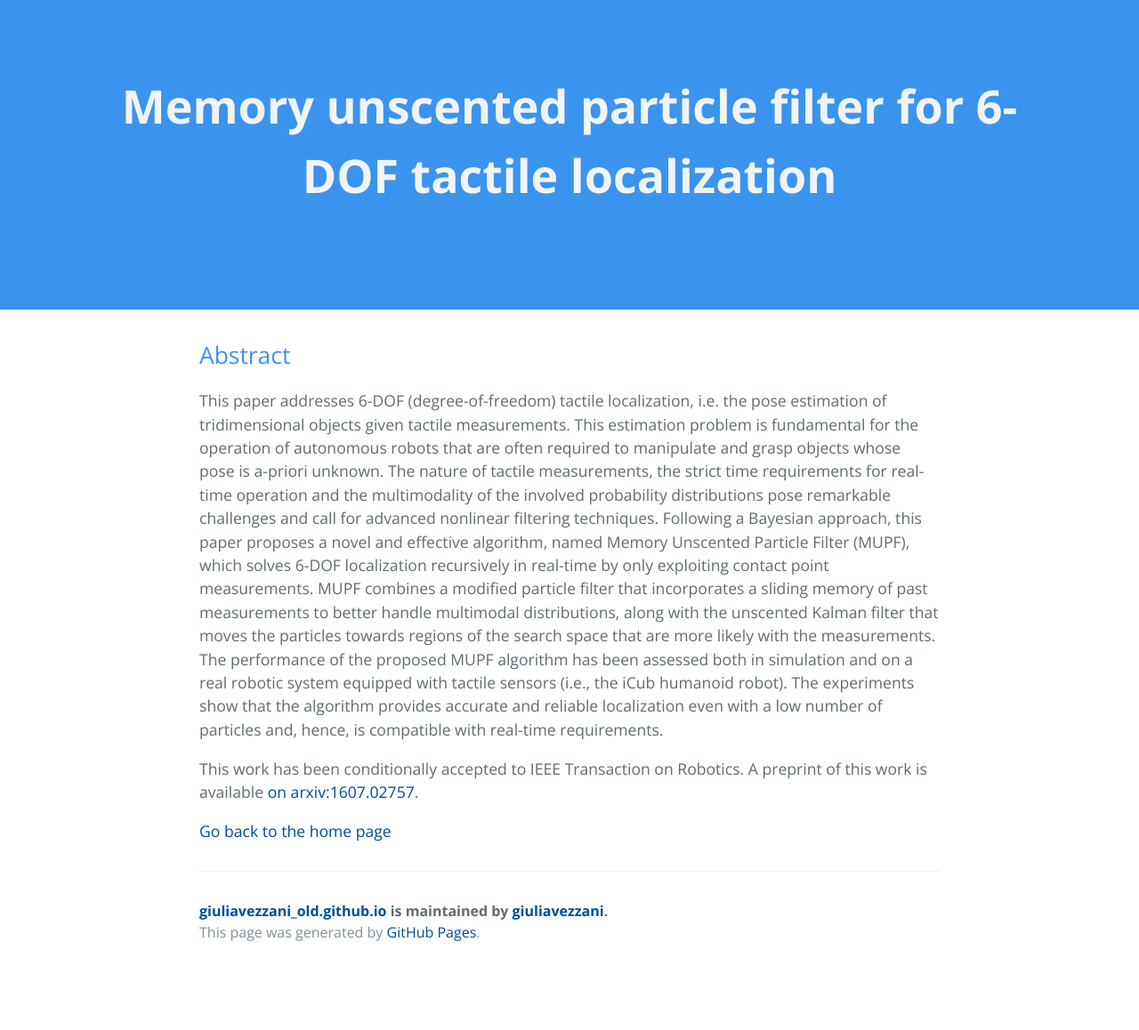
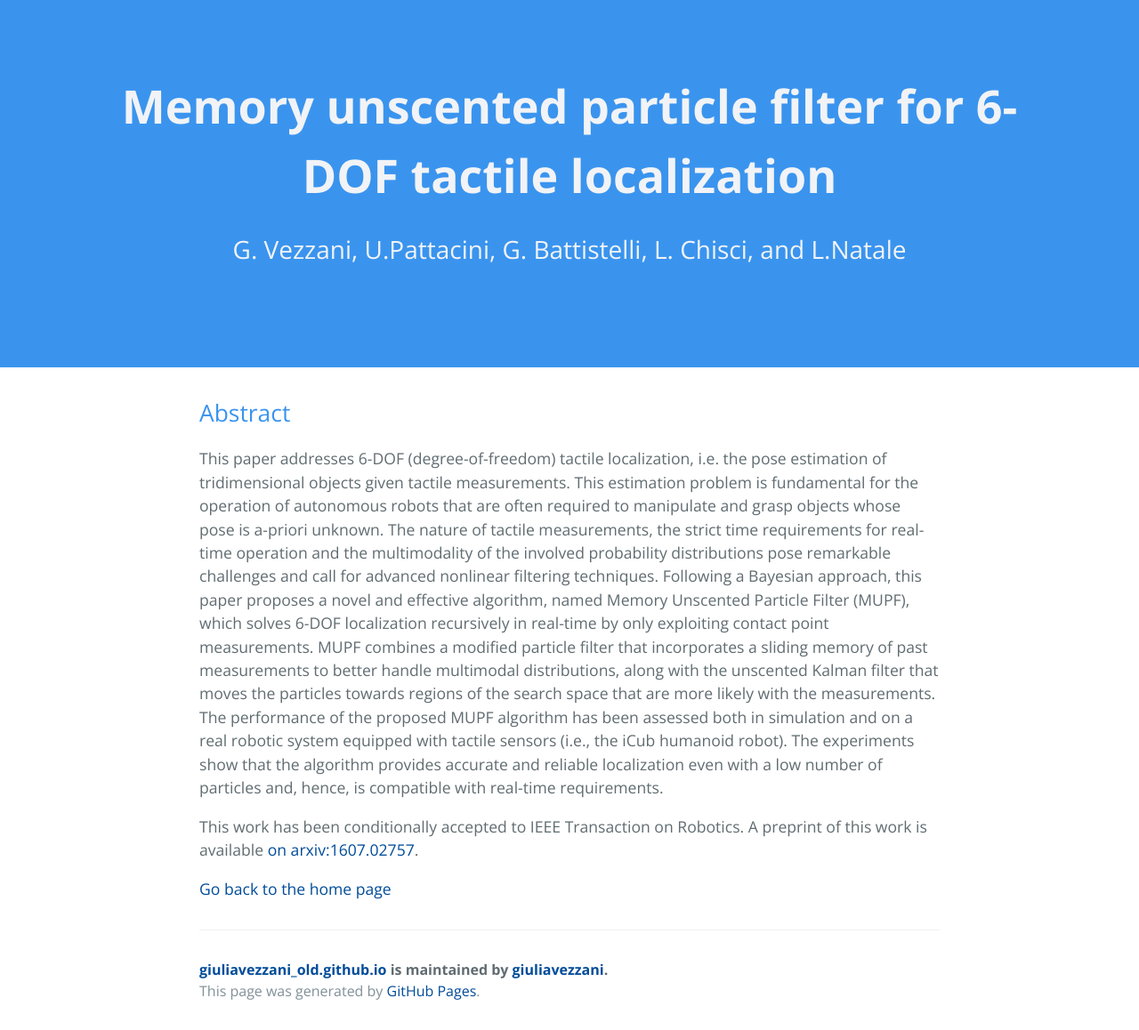
Before and after one commit to giuliavezzani/giuliavezzani_old.github.io, a Jekyll site: the page built from mupf.md, in a window 1280 px wide. Shown: the whole page at 89% size. Built offline with Jekyll 4.4.1, drawn with Linux system fonts in a browser that asks for light colours; before the commit the page ends 1092 px from its top, so only the background shows below that.

Commit message:
Update mupf.md

```diff
--- a/mupf.md
+++ b/mupf.md
@@ -1,6 +1,7 @@
 ---
 layout: secondary
 title: Memory unscented particle filter for 6-DOF tactile localization
+author: G. Vezzani, U.Pattacini, G. Battistelli, L. Chisci, and L.Natale
 ---
 
 
```
